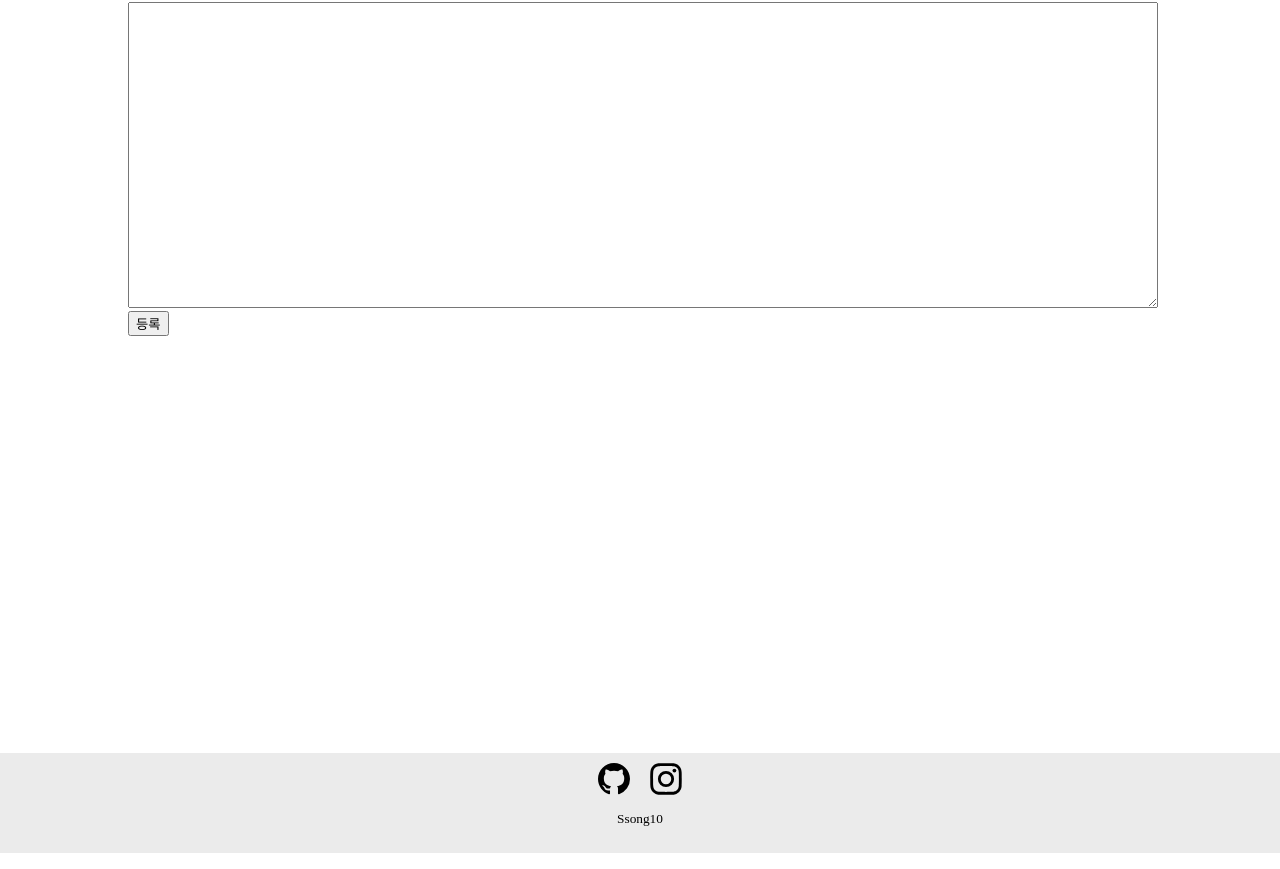
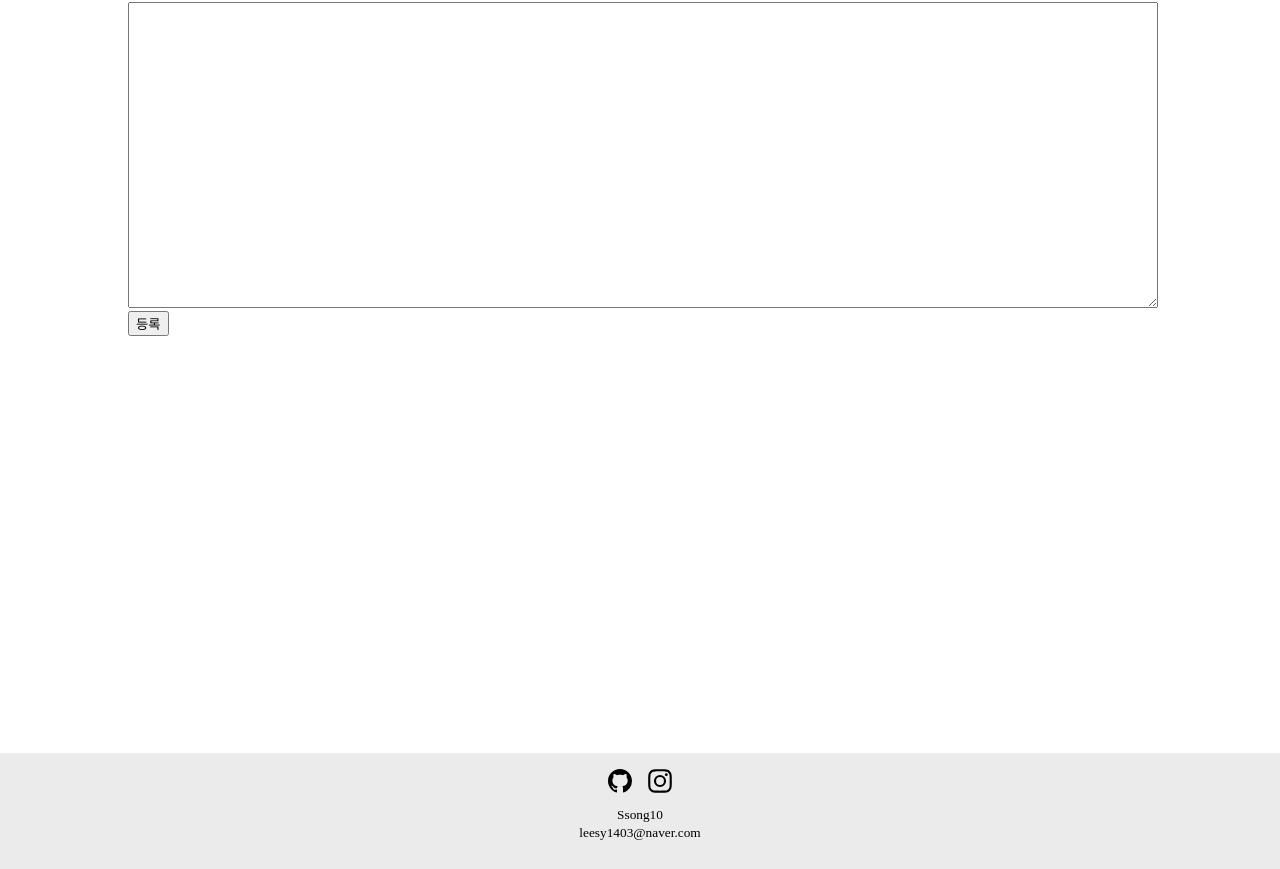
Before and after one commit to ssong10/Next.js_Blog, a Next.js app: page /posts/create in a window 1280 px wide. Shown: the part 125-994 px from the top of the page. Built offline with nearby package versions, Linux system fonts and the light colour scheme; no server answers.

Commit message:
add posts

```diff
--- a/components/base.css
+++ b/components/base.css
@@ -38,6 +38,7 @@ footer {
   display:flex;
   align-items: center;
   flex-direction: column;
+  padding: 8px;
 }
 
 
@@ -45,9 +46,9 @@ footer .links {
   display:flex;
 }
 footer .links svg {
-  padding: 10px;
-  width : 32px;
-  height: 32px;
+  padding: 8px;
+  width : 24px;
+  height: 24px;
   cursor:pointer;
 }
 
--- a/components/layout.js
+++ b/components/layout.js
@@ -19,6 +19,7 @@ export default function Layout({children}) {
           </a>
         </div>
         <div><small>Ssong10</small></div>
+        <div><small>leesy1403@naver.com</small></div>
       </footer>
     </>
   )
--- a/components/markdown.css
+++ b/components/markdown.css
@@ -32,10 +32,21 @@ https://prismjs.com/download.html#themes=prism-tomorrow&languages=markup+css+cli
 
  /* Code blocks */
  pre[class*="language-"] {
+   transform: translate3d(0,0,0);
    padding: 1em;
    margin: .5em 0;
    overflow: auto;
+  }
+
+  pre[class*="language-"]::before {
+   position:fixed;
+  top: 5px;
+  right: 10px;
+  color: gray
  }
+ pre[class~=language-js]::before {content: "js";}
+ pre[class~=language-css]::before {content: "css";}
+ pre[class~=language-html]::before {content: "html";}
 
  :not(pre) > code[class*="language-"],
  pre[class*="language-"] {
```
